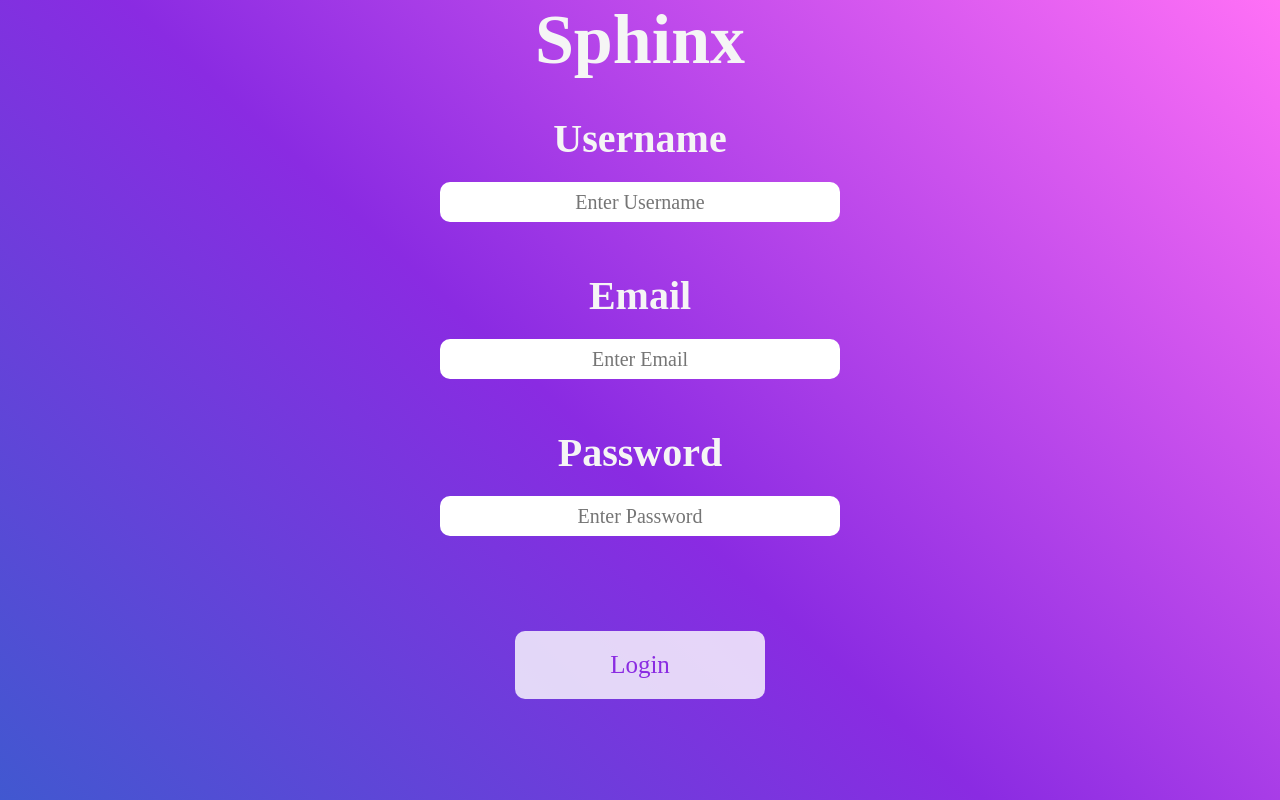
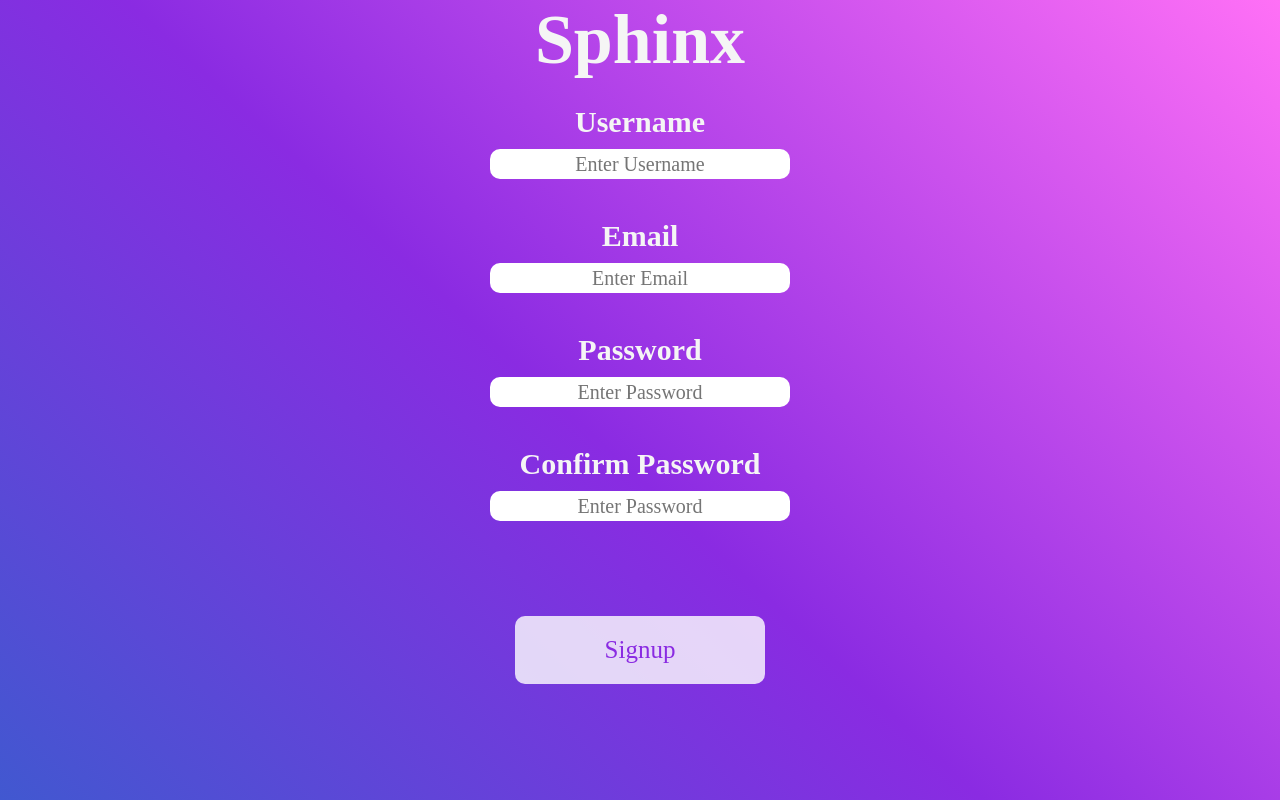
Before and after one commit to SphinxQuiz/Sphinx-Frontend, a PHP site: page /signup.php in a window 1280 px wide. Run offline with PHP 8.4, Linux system fonts and the light colour scheme; some web fonts are replaced.

Commit message:
small fix

```diff
--- a/css/index.css
+++ b/css/index.css
@@ -7,6 +7,12 @@
     blueviolet 46%,
     #ff70f6 100%
   );
+}
+
+.small-title {
+  color: whitesmoke;
+  margin: 20px;
+  font-size: 35px;
 }
 
 .index-button {
--- a/css/quiz.css
+++ b/css/quiz.css
@@ -29,12 +29,6 @@ body {
   width: 350px;
   outline: inherit;
   border: none;
-}
-
-.hoverScale-up:hover {
-  transition: ease-in-out 0.1s;
-  cursor: pointer;
-  transform: scale(1.05);
 }
 
 #next-question {
--- a/css/sign-form.css
+++ b/css/sign-form.css
@@ -4,13 +4,13 @@
 }
 
 .form-label {
-  margin: 20px;
-  font-size: 40px;
+  margin: 10px;
+  font-size: 30px;
 }
 
 .form-input {
-  width: 400px;
-  height: 40px;
+  width: 300px;
+  height: 30px;
   font-size: 20px;
   text-align: center;
   border-radius: 10px;
--- a/css/style.css
+++ b/css/style.css
@@ -9,6 +9,16 @@
 
 body {
   background-color: #f7f7f7;
+}
+
+.hoverScale-up {
+  text-decoration: none;
+}
+
+.hoverScale-up:hover {
+  transition: ease-in-out 0.1s;
+  cursor: pointer;
+  transform: scale(1.05);
 }
 
 .centered {
--- a/index.php
+++ b/index.php
@@ -15,10 +15,11 @@
       href="https://cdnjs.cloudflare.com/ajax/libs/font-awesome/6.0.0/css/all.min.css"
     />
   </head>
-  <body class="background-index">
+  <body class="background-index" onload="displayQuestionIndex()">
 
-    <div class="centered">
+    <div class="centered" >
       <h1 class="logo-index">Sphinx</h1>
+      <h3 id="question-index-label" class="small-title">Learn with fun !</h3>
       <div class="both-centered-parent">
         <div class="both-centered-child-index-button">
           <div id="ligne1" class="ligne"><a href = "./signup.php" class="index-button hoverScale-up">Signup</a><a class="index-button hoverScale-up">Login</a></div>
--- a/js/trivial-api.js
+++ b/js/trivial-api.js
@@ -119,3 +119,18 @@ function displayNextButton() {
   categorie_label.style.display = "none";
   next_button.style.display = "block";
 }
+
+function displayQuestionIndex() {
+  const title = document.getElementById("question-index-label");
+  try {
+    fetch(url)
+      .then((reponse) => reponse.json())
+      .then((result) => {
+        title.innerText = '"' + htmlEntities(result.results[0].question) + '"';
+      });
+  } catch (error) {
+    console.log(error);
+  }
+}
+
+setInterval(displayQuestionIndex, 5000);
--- a/signup.php
+++ b/signup.php
@@ -20,7 +20,7 @@
   <body class="background-index">
 
     <div class="centered">
-      <h1 class="logo-index">Sphinx</h1>
+      <a class = "hoverScale-up" href="./index.php"><h1 class="logo-index">Sphinx</h1></a>
       <form action="http://localhost:3000/api/auth/signup" method="post">
         <div class="centered">
             <div class="form-item">
@@ -36,7 +36,12 @@
                 <input class="form-input"type="text" placeholder="Enter Password" name="password" required>
             </div>
 
-            <button class = "form-submit" type="submit">Login</button>
+            <div class="form-item">
+                <h1 class="form-label">Confirm Password</h1>
+                <input class="form-input"type="text" placeholder="Enter Password" name="confirm_password" required>
+            </div>
+
+            <button class = "form-submit hoverScale-up" type="submit" >Signup</button>
         </div>
       </form>
     </div>
```
